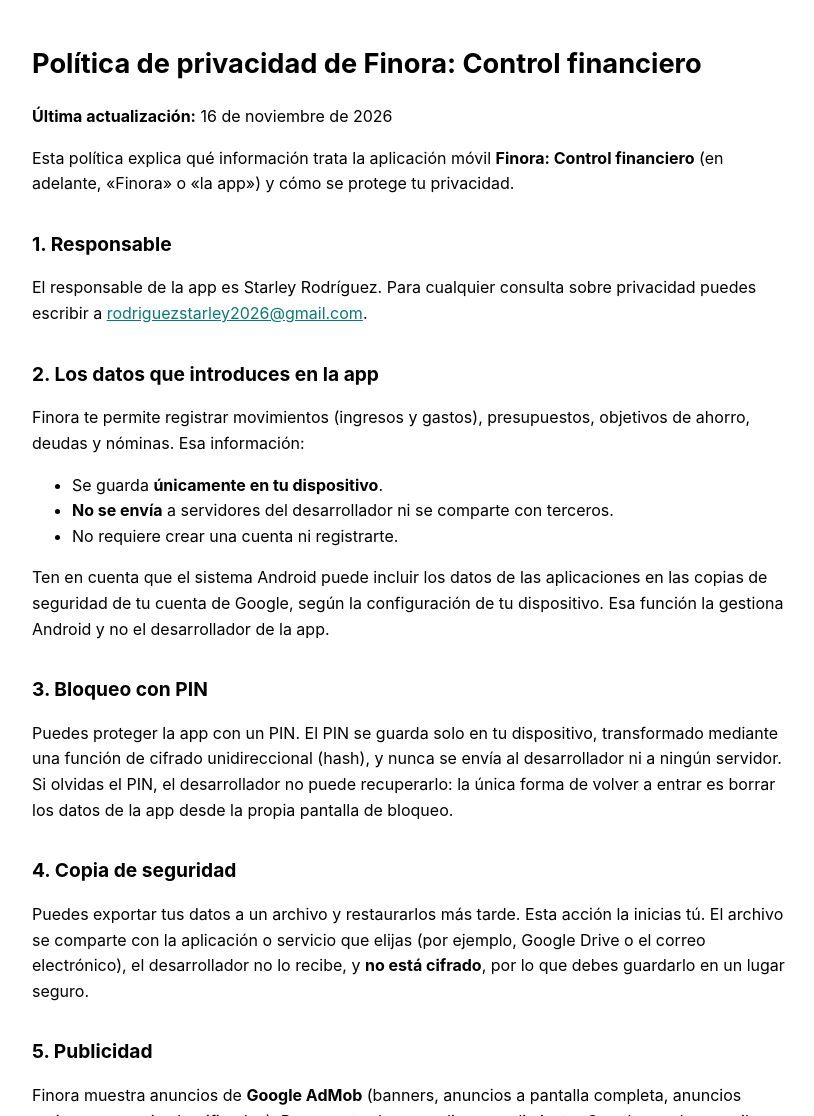
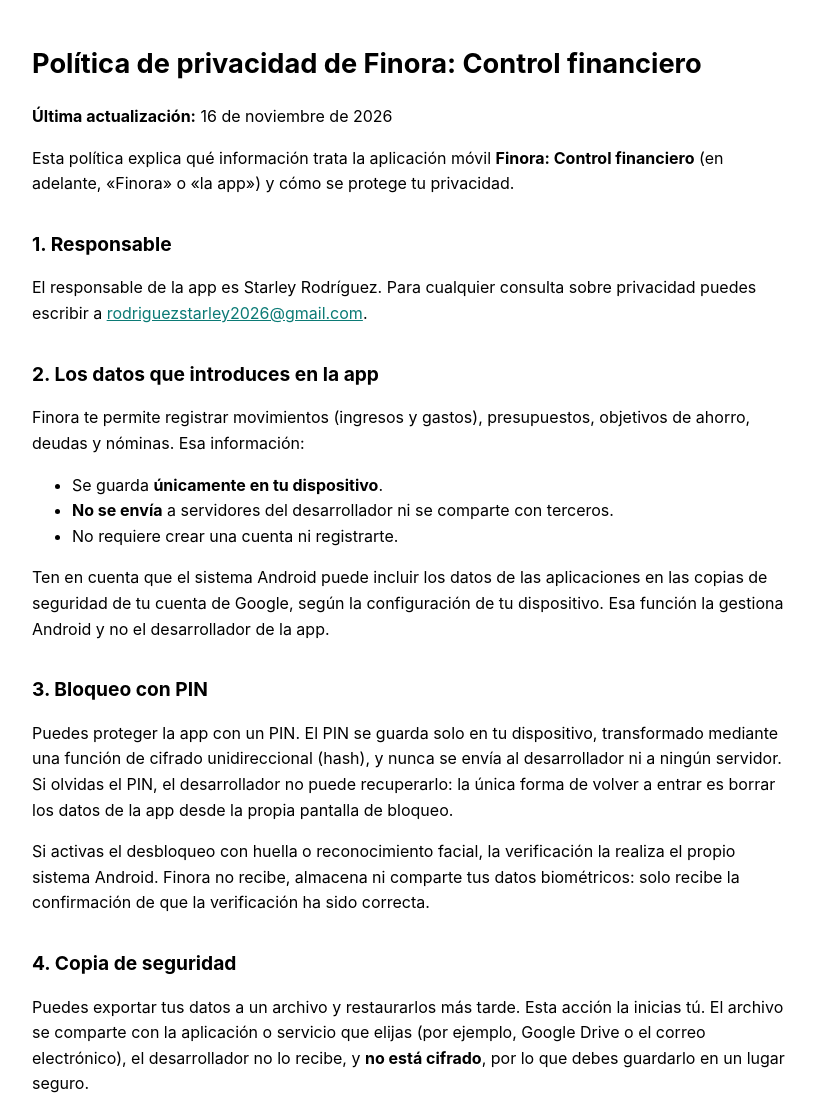
Before and after one commit to Starley0411/finora-privacidad, a plain HTML site: page index.html in a window 1280 px wide. Shown: the top 1116 px of the page, without its empty margins (228-1042 px from the left). Drawn offline with Linux system fonts and the light colour scheme.

Commit message:
Política: desbloqueo biométrico

```diff
--- a/index.html
+++ b/index.html
@@ -39,6 +39,7 @@
 
 <h2>3. Bloqueo con PIN</h2>
 <p>Puedes proteger la app con un PIN. El PIN se guarda solo en tu dispositivo, transformado mediante una función de cifrado unidireccional (hash), y nunca se envía al desarrollador ni a ningún servidor. Si olvidas el PIN, el desarrollador no puede recuperarlo: la única forma de volver a entrar es borrar los datos de la app desde la propia pantalla de bloqueo.</p>
+<p>Si activas el desbloqueo con huella o reconocimiento facial, la verificación la realiza el propio sistema Android. Finora no recibe, almacena ni comparte tus datos biométricos: solo recibe la confirmación de que la verificación ha sido correcta.</p>
 
 <h2>4. Copia de seguridad</h2>
 <p>Puedes exportar tus datos a un archivo y restaurarlos más tarde. Esta acción la inicias tú. El archivo se comparte con la aplicación o servicio que elijas (por ejemplo, Google Drive o el correo electrónico), el desarrollador no lo recibe, y <strong>no está cifrado</strong>, por lo que debes guardarlo en un lugar seguro.</p>
```
